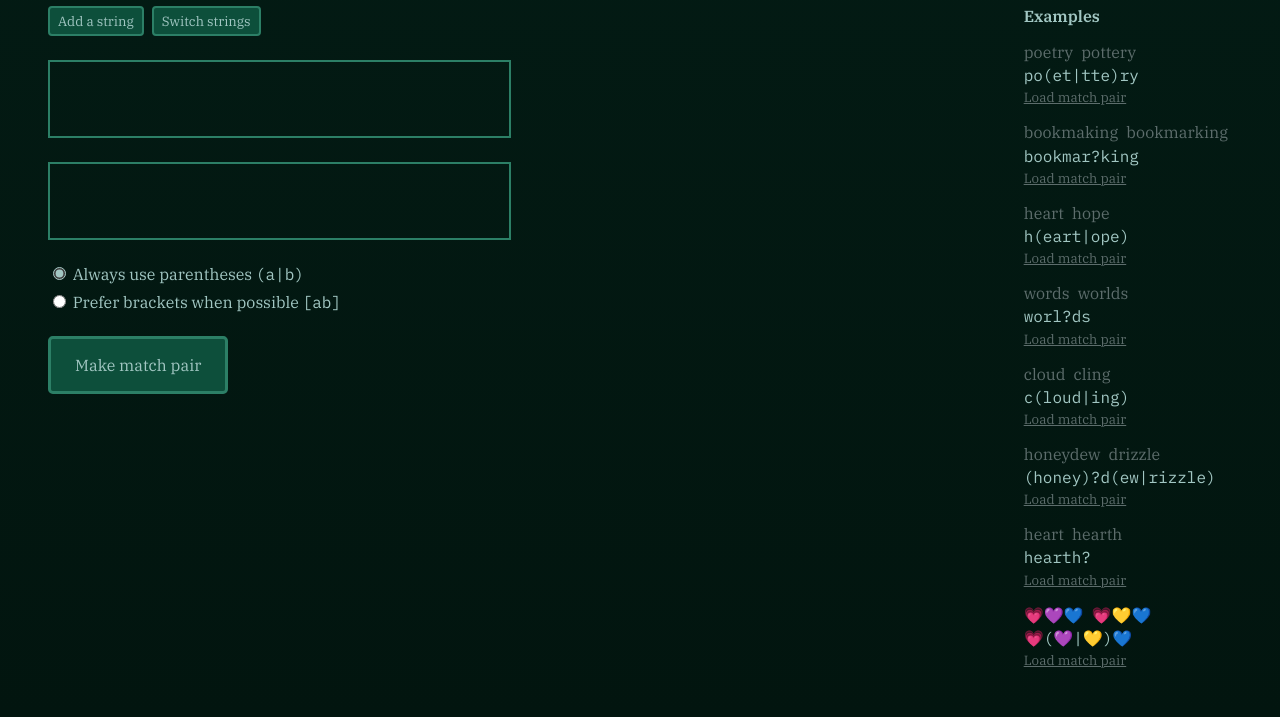
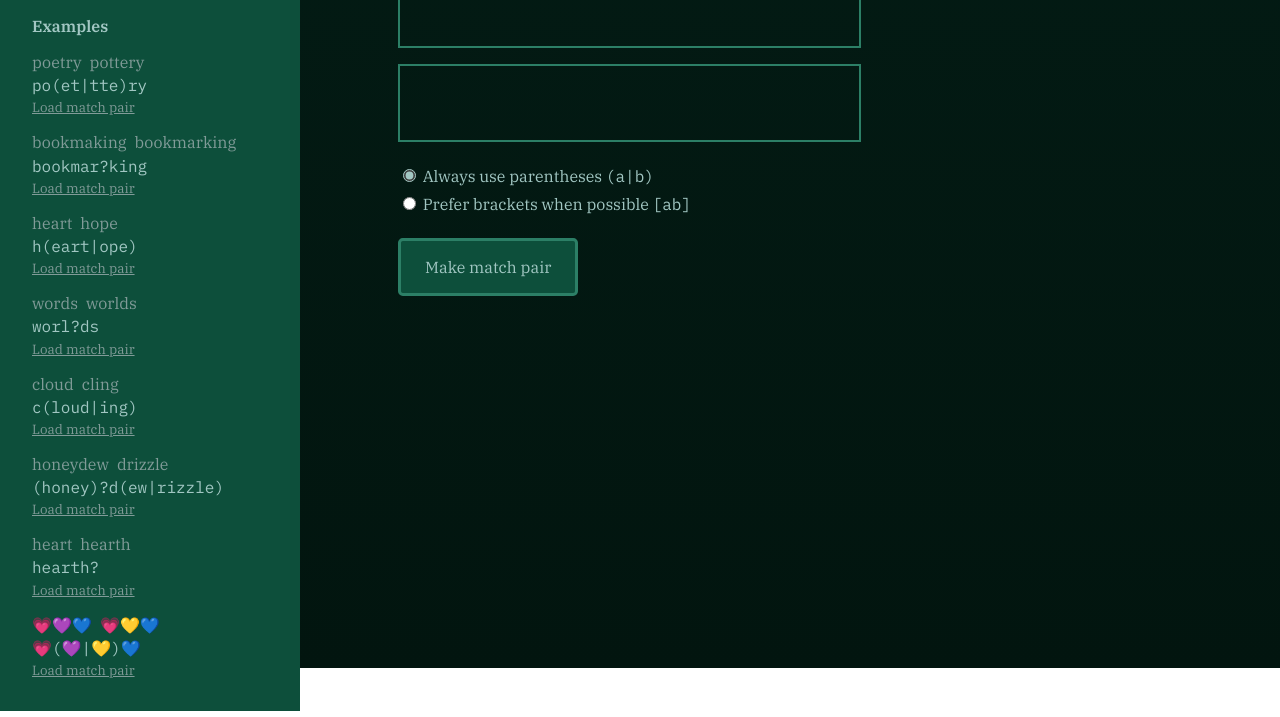
Before and after one commit to kayserifserif/regex-poetry-machine, a website built with Vite: page index.html in a window 1280 px wide. Shown: the part 132-849 px from the top of the page. After the commit the page ends 800 px from the top, so only its background shows below. Built offline with nearby package versions, Linux system fonts and the light colour scheme.

Commit message:
relayout with sidebar

```diff
--- a/dark.css
+++ b/dark.css
@@ -15,7 +15,7 @@ button {
   border-color: var(--bright-green);
 }
 
-button:hover {
+button:not(.button--secondary):hover {
   background-color: var(--dark-green);
 }
 
@@ -27,11 +27,23 @@ button:hover {
   color: var(--grey-green);
 }
 
+.page-header .button--secondary {
+  color: var(--grey-green);
+}
+
+.page-header .button--secondary:hover {
+  color: var(--mint-green);
+}
+
 /* */
 
 body {
   background: linear-gradient(var(--dark-green), var(--darker-green));
   color: var(--mint-green);
+}
+
+.page-header {
+  background-color: var(--muted-green);
 }
 
 /* INPUT */
@@ -61,6 +73,10 @@ body {
 
 /* SAVED */
 
-.entry-strings {
+.examples .entry-strings {
+  color: var(--grey-green);
+}
+
+.saved .entry-strings {
   color: var(--greyer-green);
 }
--- a/index.html
+++ b/index.html
@@ -11,6 +11,18 @@
   <body>
     <header class="page-header">
       <h1>RegEx Poetry Machine</h1>
+      <div class="examples">
+        <div class="examples-header">
+          <h2>Examples</h2>
+        </div>
+        <div class="example-entry">
+          <div class="entry-strings"></div>
+          <div class="entry-pattern"></div>
+          <div class="end-controls controls">
+            <button type="button" class="load-button button--secondary">Load match pair</button>
+          </div>
+        </div>
+      </div>
     </header>
     <main>
       <div class="input">
@@ -19,6 +31,7 @@
             <button type="button" class="add-button">Add a string</button>
             <button type="button" class="switch-button">Switch strings</button>
           </div>
+          <div class="string-inputs">
             <div class="string-input-container">
               <label for="string1" class="visually-hidden">String 1</label>
               <input type="text" name="string1" id="string1" class="string-input">
@@ -26,6 +39,7 @@
             <div class="string-input-container">
               <label for="string2" class="visually-hidden">String 2</label>
               <input type="text" name="string2" id="string2" class="string-input">
+            </div>
           </div>
           <div class="controls end-controls">
             <div>
@@ -42,6 +56,22 @@
           </div>
         </form>
       </div>
+      <aside class="aside">
+        <div class="saved hidden">
+          <div class="saved-header">
+            <h2>Saved match pairs</h2>
+            <button type="button" class="button--secondary copy-button">Copy all</button>
+          </div>
+          <div class="saved-entry" data-group="brackets">
+            <div class="entry-strings"></div>
+            <div class="entry-pattern"></div>
+            <div class="end-controls controls">
+              <button type="button" class="load-button button--secondary">Load match pair</button>
+              <button type="button" class="remove-entry-button button--secondary">Remove</button>
+            </div>
+          </div>
+        </div>
+      </aside>
       <div class="output">
         <dl class="patterns hidden">
           <h2>Match pair</h2>
@@ -70,34 +100,6 @@
           </div>
         </dl>
       </div>
-      <aside class="aside">
-        <div class="saved hidden">
-          <div class="saved-header">
-            <h2>Saved match pairs</h2>
-            <button type="button" class="button--secondary copy-button">Copy all</button>
-          </div>
-          <div class="saved-entry" data-group="brackets">
-            <div class="entry-strings"></div>
-            <div class="entry-pattern"></div>
-            <div class="end-controls controls">
-              <button type="button" class="load-button button--secondary">Load match pair</button>
-              <button type="button" class="remove-entry-button button--secondary">Remove</button>
-            </div>
-          </div>
-        </div>
-        <div class="examples">
-          <div class="examples-header">
-            <h2>Examples</h2>
-          </div>
-          <div class="example-entry">
-            <div class="entry-strings"></div>
-            <div class="entry-pattern"></div>
-            <div class="end-controls controls">
-              <button type="button" class="load-button button--secondary">Load match pair</button>
-            </div>
-          </div>
-        </div>
-      </aside>
     </main>
 <!-- homophone poem
 - mist + missed -> mis(t|sed)
--- a/style.css
+++ b/style.css
@@ -127,24 +127,28 @@ body {
   padding: 0 var(--spacing);
 }
 
-header {
+.page-header {
+  width: 300px;
+  padding: 2rem;
+  position: fixed;
+  top: 0;
+  left: 0;
+  min-height: 100%;
+
   display: flex;
-  gap: 0.5em;
-}
-
-.page-header {
-  max-width: 1400px;
-  width: 100%;
-  margin: var(--spacing) auto;
+  flex-direction: column;
+  gap: 2rem;
 }
 
 main {
+  margin-block: var(--spacing);
+  margin-left: 300px;
+  padding-left: 50px;
   max-width: 1400px;
-  width: 100%;
-  margin: var(--spacing) auto;
   display: grid;
-  grid-template-columns: 1fr 2fr 1fr;
-  gap: 3rem;
+  grid-template-columns: 1fr 1fr;
+  grid-template-rows: auto auto;
+  gap: 4rem 2rem;
 }
 @media (max-width: 800px) {
   main {
@@ -172,10 +176,14 @@ main {
   gap: 0.5em;
 }
 
-@media (max-width: 1200px) {
-  .end-controls {
-    flex-direction: column;
-  }
+.input-form .end-controls {
+  flex-direction: column;
+}
+
+.string-inputs {
+  display: flex;
+  flex-direction: column;
+  gap: 1rem;
 }
 
 .string-input-container {
@@ -198,6 +206,11 @@ main {
 }
 
 /* OUTPUT */
+
+.output {
+  grid-column: 2;
+  grid-row: 1 / span 2;
+}
 
 .patterns {
   margin: 0;
```
Lines whose indentation alone changed are shown as unchanged.
